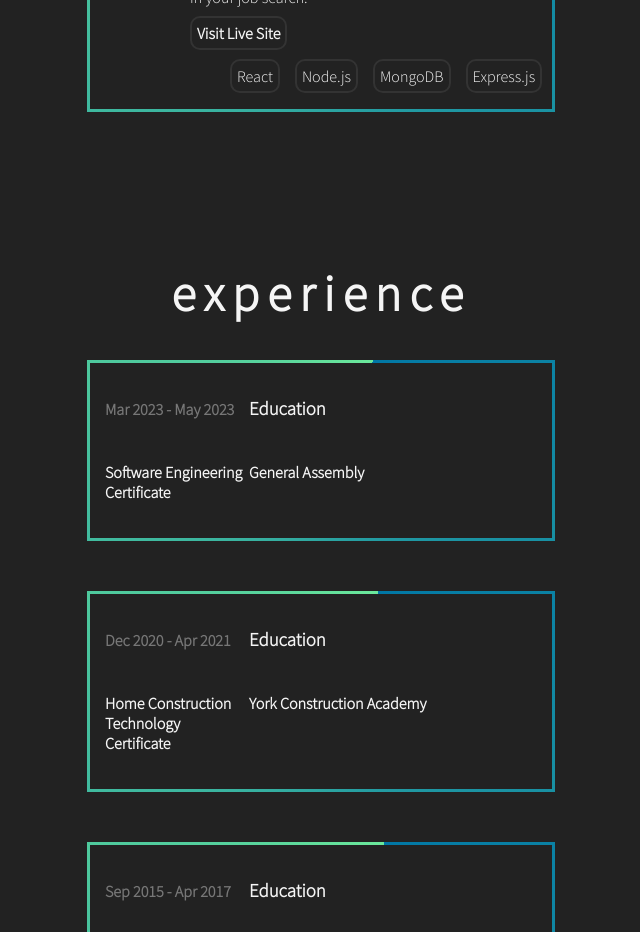
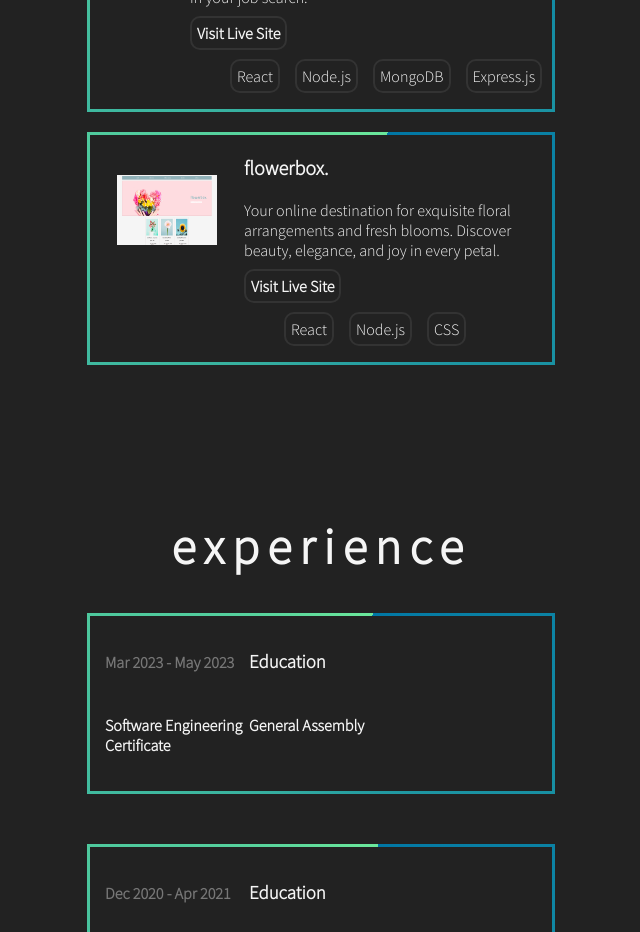
Before and after one commit to arjaybeltran/arjaybeltran, a Next.js app: page / in a window 1280 px wide. Shown: the part 1840-2772 px from the top of the page, without its empty margins (501-1141 px from the left). Built offline with nearby package versions, Linux system fonts and the light colour scheme.

Commit message:
adds flowerbox project

```diff
--- a/components/Projects.js
+++ b/components/Projects.js
@@ -37,6 +37,13 @@ const projects = [
         liveSite: 'https://legendary-halva-8abb3f.netlify.app/',
         img: '/images/trackly.png',
         technologies: ['React', 'Node.js', 'MongoDB', 'Express.js'],
+    } ,
+    {
+        name: 'flowerbox.',
+        description: 'Your online destination for exquisite floral arrangements and fresh blooms. Discover beauty, elegance, and joy in every petal.',
+        liveSite: 'https://flowerbox.vercel.app/',
+        img: '/images/flowerbox.png',
+        technologies: ['React', 'Node.js', 'CSS'],
     } ,
 
 ]
```
Also changed, not shown: public/images/flowerbox.png (added).
